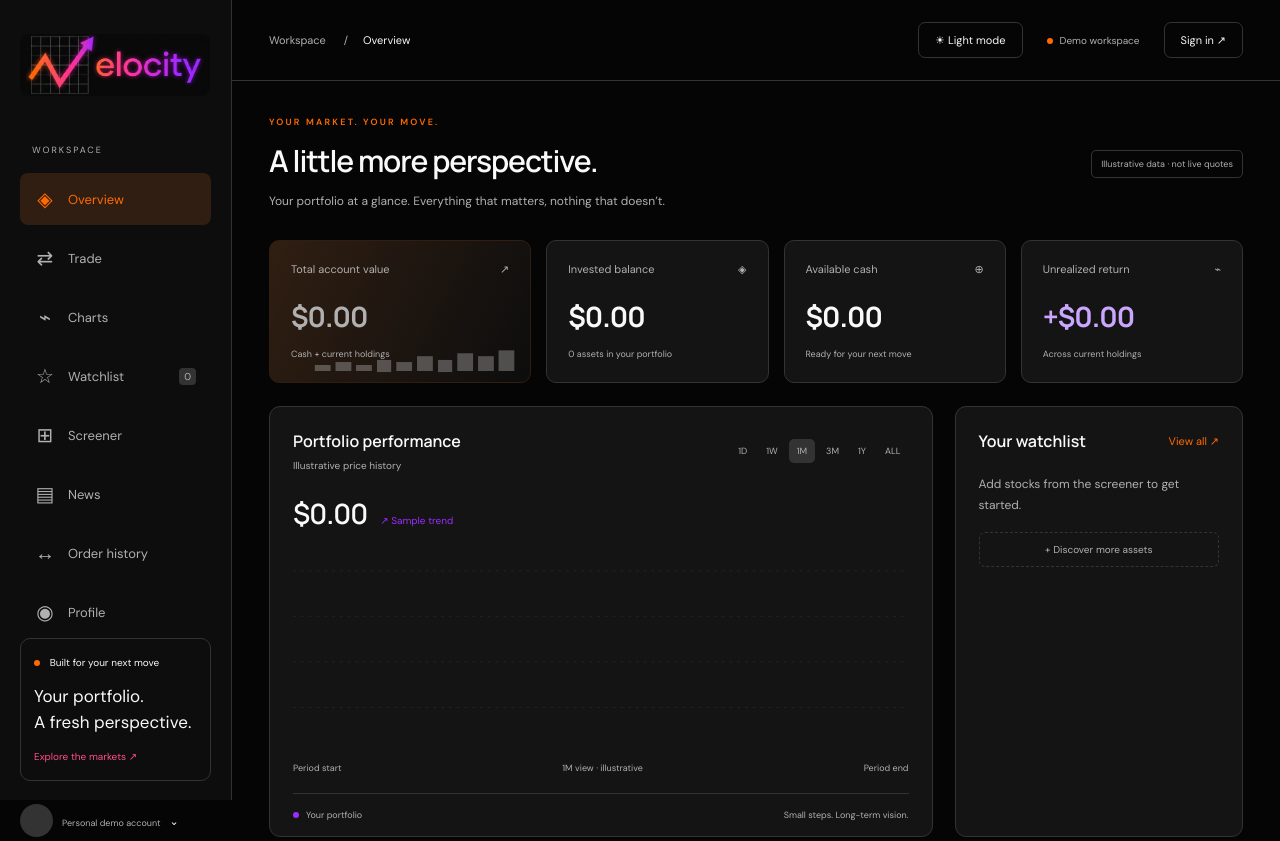
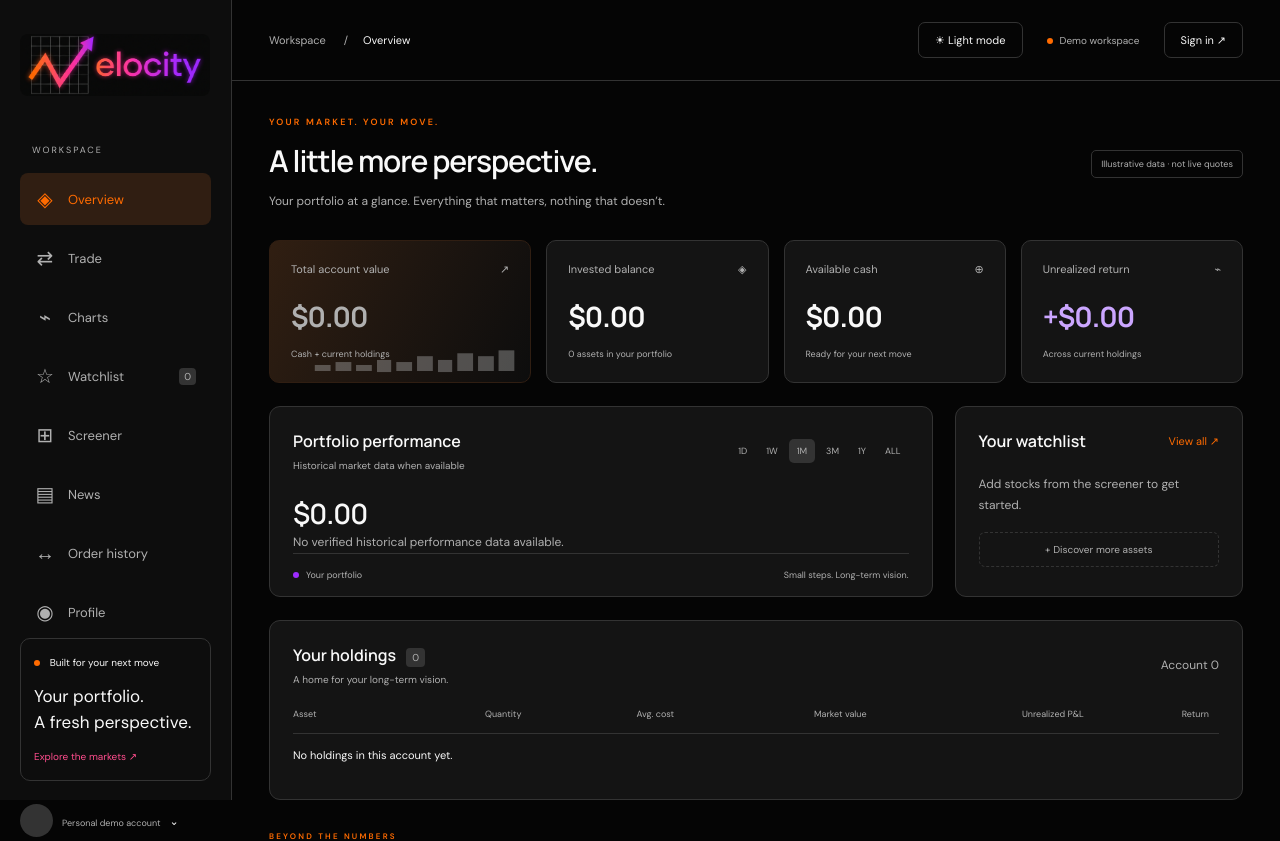
Before and after one commit to srameshbabu123/JARBiS, an Angular app in the folder client/: page /#/overview in a window 1280 px wide. Shown: the top 841 px of the page. Built offline with nearby package versions, Linux system fonts and the light colour scheme.

Commit message:
Remove remaining demo market defaults and illustrative UI data

```diff
--- a/client/src/components/market/performance-chart/performance-chart.html
+++ b/client/src/components/market/performance-chart/performance-chart.html
@@ -8,7 +8,7 @@
           {{vm.page==='overview'?'Portfolio performance':market.selected.name+'
           · '+market.selected.symbol}}
         </h3>
-        <small>Illustrative price history</small>
+        <small>Historical market data when available</small>
       </div>
       <div class="segmented">
         @for(r of ['1D','1W','1M','3M','1Y','ALL'];track r){<button
@@ -20,16 +20,15 @@
       </div>
     </div>
     <div class="chart-value">
-      {{(vm.page==='overview'?vm.cash+vm.invested:market.selected.price)|currency:(vm.page==='overview'?vm.currency:'USD')}}<span
-        >↗ Sample trend</span
-      >
+      {{(vm.page==='overview'?vm.cash+vm.invested:market.selected.price)|currency:(vm.page==='overview'?vm.currency:'USD')}}
     </div>
+    @if(vm.page!=='overview' && market.history.length >= 2){
     <div class="chart">
       <svg
         viewBox="0 0 790 270"
         preserveAspectRatio="none"
         role="img"
-        aria-label="Illustrative price trend, not real historical data"
+        aria-label="Historical market prices"
       >
         <defs>
           <linearGradient id="fill" x1="0" y1="0" x2="0" y2="1">
@@ -57,10 +56,11 @@
       </svg>
       <div class="axis">
         <span>Period start</span
-        ><span>{{market.range}} view · illustrative</span
+        ><span>{{market.range}} view</span
         ><span>Period end</span>
       </div>
     </div>
+    } @else { <p class="muted">No verified historical performance data available.</p> }
     <div class="chart-footer">
       <span
         ><b class="purple-dot"></b>{{vm.page==='overview'?'Your
```
